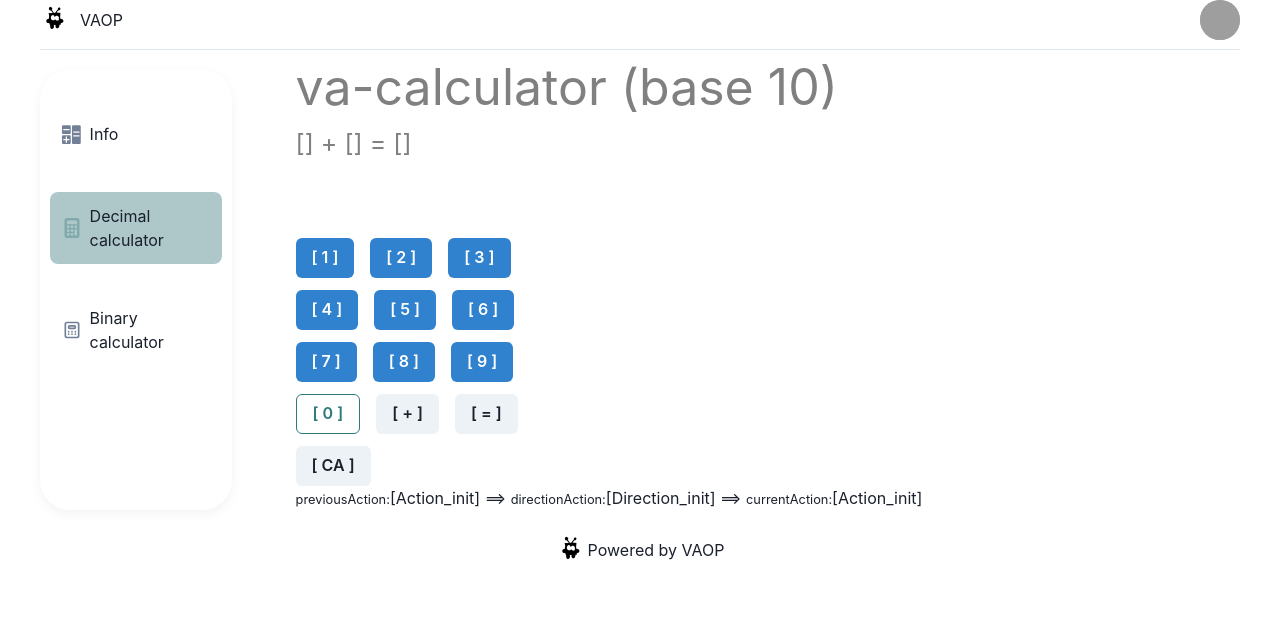
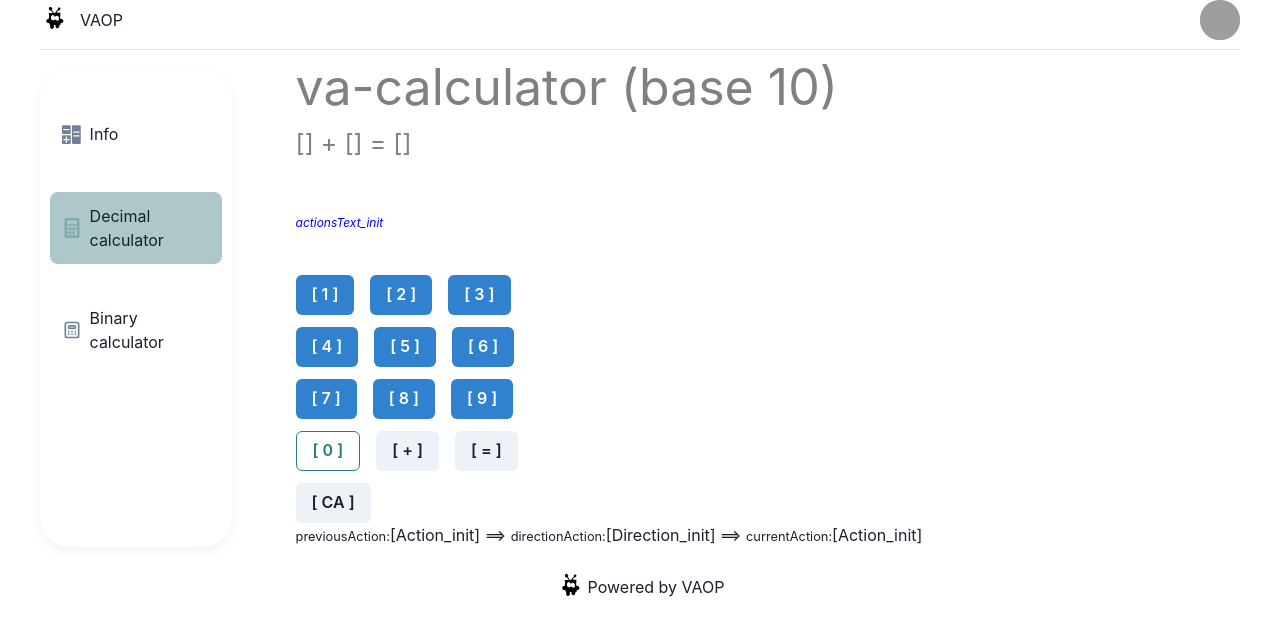
Before and after one commit to julia-pav/va-calc-6-new, a Next.js app: page /calculator10 in a window 1280 px wide. Shown: the top 636 px of the page. Built offline with nearby package versions, Linux system fonts and the light colour scheme; grey boxes are pictures that could not be loaded.

Commit message:
Added actionsText

```diff
--- a/components/calculators/CalcBase10.tsx
+++ b/components/calculators/CalcBase10.tsx
@@ -116,7 +116,7 @@ function CalcBase10() {
             setOperandTwo(operandTwo + '9')
           break;
         case "Action_warning_10__Second_operand_is_missing":
-          setWarningMsg('____Second operand is missing')
+          setWarningMsg('Second operand is missing')
           break;
         default:
           console.log('Error: Unknown action in default:[' + nextAction + ']')
@@ -151,6 +151,9 @@ function CalcBase10() {
 			</Text>
 			<Text as='i' fontSize='25px' color='red'>
 				{warningMsg}
+			</Text>
+			<Text as='i' fontSize='12px' color='blue'>
+				{actionsText}
 			</Text>
 			<Text fontSize='25px' color='red'>
 				&nbsp;
```
